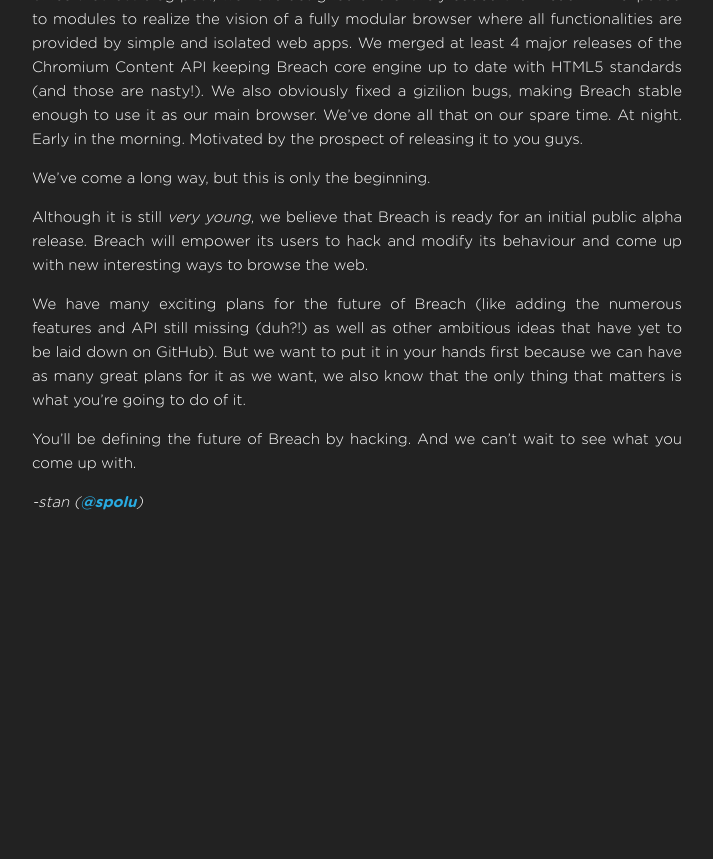
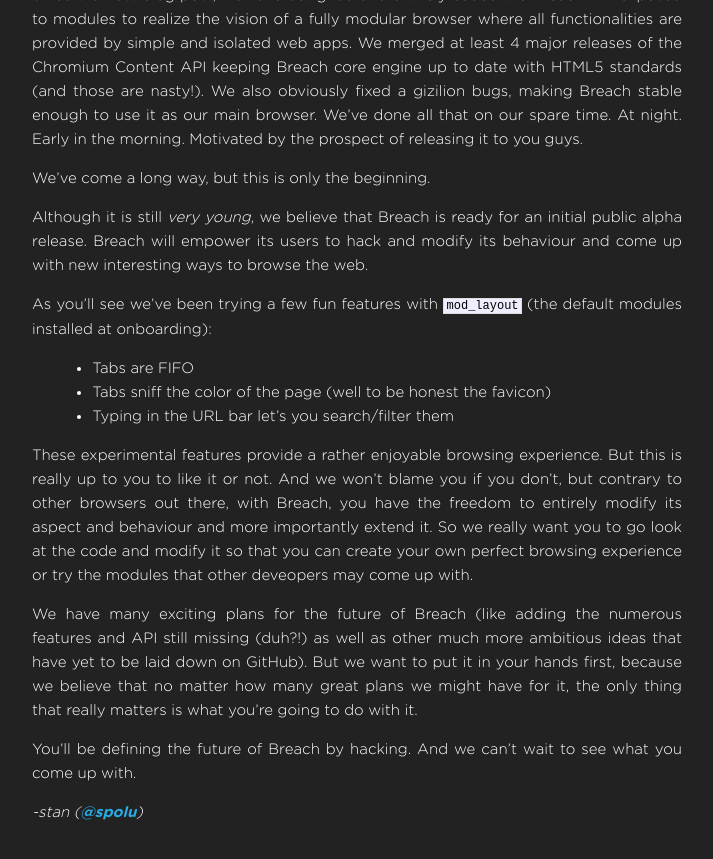
Before and after one commit to spolu/breach_core, a Jekyll site: the page built from _posts/2014-07-09-we-ve-come-a-long-way-breach-public-alpha-release.markdown, in a window 1280 px wide and 900 px high, scrolled down 1034 px. Shown: the top 859 px of the window, without its empty margins (283-996 px from the left). Built offline with Jekyll 4.4.1, drawn with Linux system fonts in a browser that asks for light colours; Markdown is read by kramdown in place of the engine named in the settings; before the commit the page ends 1624 px from its top, so only the background shows below that.

Commit message:
Enhance blog post 7/9

```diff
--- a/_posts/2014-07-09-we-ve-come-a-long-way-breach-public-alpha-release.markdown
+++ b/_posts/2014-07-09-we-ve-come-a-long-way-breach-public-alpha-release.markdown
@@ -16,7 +16,15 @@
 
 Although it is still *very young*, we believe that Breach is ready for an initial public alpha release. Breach will empower its users to hack and modify its behaviour and come up with new interesting ways to browse the web.
 
-We have many exciting plans for the future of Breach (like adding the numerous features and API still missing (duh?!) as well as other ambitious ideas that have yet to be laid down on GitHub). But we want to put it in your hands first because we can have as many great plans for it as we want, we also know that the only thing that matters is what you're going to do of it.
+As you'll see we've been trying a few fun features with `mod_layout` (the default modules installed at onboarding):
+
+- Tabs are FIFO
+- Tabs sniff the color of the page (well to be honest the favicon)
+- Typing in the URL bar let's you search/filter them
+
+These experimental features provide a rather enjoyable browsing experience. But this is really up to you to like it or not. And we won't blame you if you don't, but contrary to other browsers out there, with Breach, you have the freedom to entirely modify its aspect and behaviour and more importantly extend it. So we really want you to go look at the code and modify it so that you can create your own perfect browsing experience or try the modules that other deveopers may come up with.
+
+We have many exciting plans for the future of Breach (like adding the numerous features and API still missing (duh?!) as well as other much more ambitious ideas that have yet to be laid down on GitHub). But we want to put it in your hands first, because we believe that no matter how many great plans we might have for it, the only thing that really matters is what you're going to do with it.
 
 You'll be defining the future of Breach by hacking. And we can't wait to see what you come up with.
 
```
